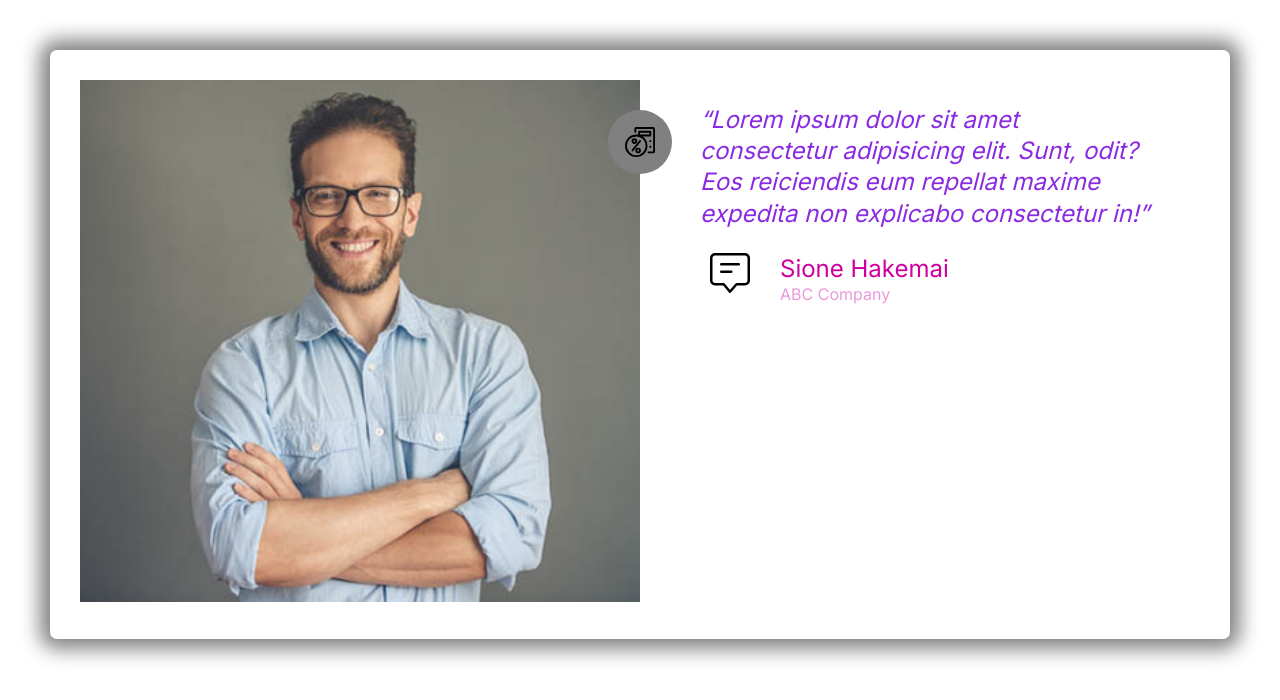
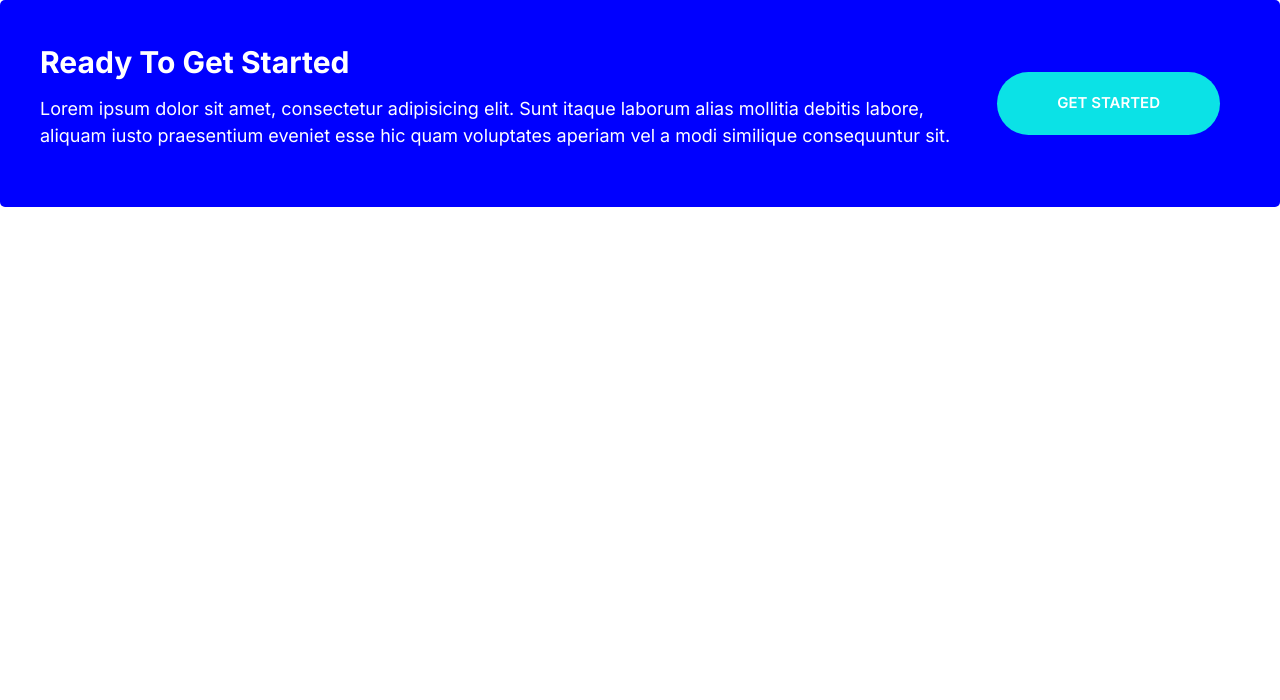
Before and after one commit to AronaLeaga/moshifiedbro, a plain HTML site: page CSS/index.html in a window 1280 px wide. Drawn offline with Linux system fonts and the light colour scheme.

Commit message:
building callout component

```diff
--- a/CSS/index.html
+++ b/CSS/index.html
@@ -14,39 +14,16 @@
     <link rel="stylesheet" href="/CSS/styles.css" />
     <link rel="stylesheet" href="/CSS/normalizecss.css"/>
   </head>
-  <body style="padding: 5rem;">
-    <div class="card testimonial">
-          <div class="grid grid--1x2">
-          <div class="testimonial__image">
-          <img src="/images/testimonial.jpg" alt="Happy smiling customer">
-          <span class="icon-container icon-container--accent">
-            <svg class="icon icon--white icon--small">
-                <use xlink:href="/images/sprite2.svg#quote  "></use>
-            </svg>
-        </span>
-          </div>
-          <div>
-            <blockquote class="quote">
-              <p class="quote__text">Lorem ipsum dolor sit amet consectetur adipisicing elit. Sunt, odit? Eos reiciendis eum repellat maxime expedita non explicabo consectetur in!</p>
-              <footer>
-                <div class="media">
-                  <div class="media__image">
+  <body>
+    <div class="callout callout--primary">
+      <div class="grid grid--1x2">
+        <div class="callout__content">
+          <h2 class="callout__heading">Ready To Get Started</h2>
+          <p>Lorem ipsum dolor sit amet, consectetur adipisicing elit. Sunt itaque laborum alias mollitia debitis labore, aliquam iusto praesentium eveniet esse hic quam voluptates aperiam vel a modi similique consequuntur sit.</p>
+        </div>
 
-                      <svg class="icon icon--primary quote__line">
-                          <use xlink:href="/images/sprite2.svg#line"></use>
-                      </svg>
-
-                  </div>
-                  <div class="media__body">
-                    <h3 class="media__title quote__author">Sione Hakemai</h3>
-                    <p class="quote__company">ABC Company</p>
-                  </div>
-                </div>
-              </footer>
-            </blockquote>
-          </div>
+        <a href="#" class="btn btn--secondary btn--stretched">Get Started</a>
+      </div>
     </div>
-  </div>
-</div>
   </body>
 </html>
--- a/CSS/styles.css
+++ b/CSS/styles.css
@@ -209,6 +209,11 @@ a {
     background: var(--color-headings);
     color: white;
 }
+
+.btn--stretched {
+    padding-left: 6rem;
+    padding-right: 6rem;
+}
 .btn--primary {
     background: var(--color-primary);
     color: white;
@@ -419,8 +424,6 @@ a {
  /* GRIDS */
 .grid {
     display: grid;
-
-
 }
 @media screen and (min-width: 768px) {
     .grid--1x2 {
@@ -463,3 +466,46 @@ a {
         margin-left: 6rem;
     }
 }
+
+/* CALLOUTS */
+
+.callout {
+    padding: 4rem;
+    border-radius: 5px;
+}
+
+
+.callout--primary {
+    background: var(--color-primary);
+    color: white;
+}
+.callout__heading {
+    color: white;
+    margin-top: 0;
+    font-size: 3rem;
+}
+.callout .btn {
+    justify-self: center;
+    align-self: center;
+}
+
+.callout__content {
+    text-align: center;
+}
+
+
+@media screen and (min-width: 768px) {
+
+    .callout .grid--1x2 {
+        grid-template-columns: 1fr auto;
+    }
+    .callout__content {
+        text-align: left;
+    }
+    .callout .btn {
+        justify-self: start;
+        margin: 0 2rem;
+    }
+
+
+}
```
Also changed, not shown: CSS/callout.html (added, +10 -0 lines).
